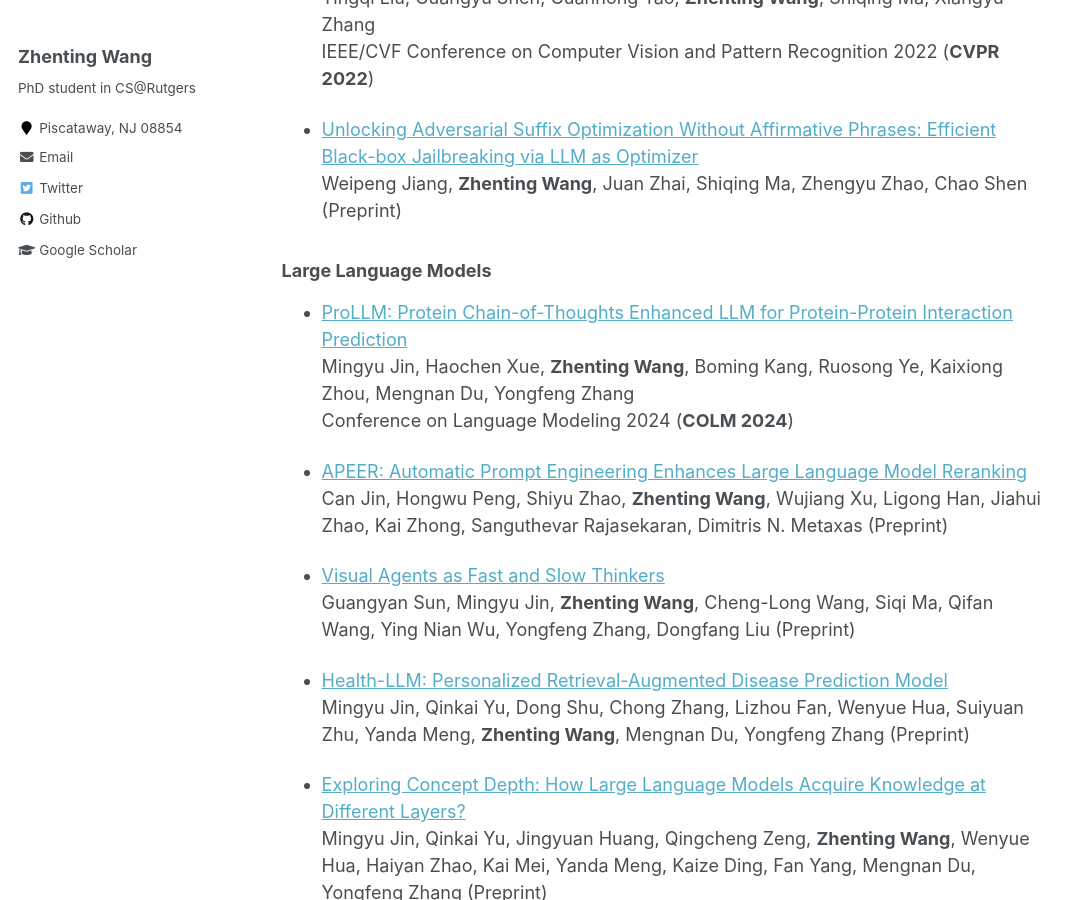
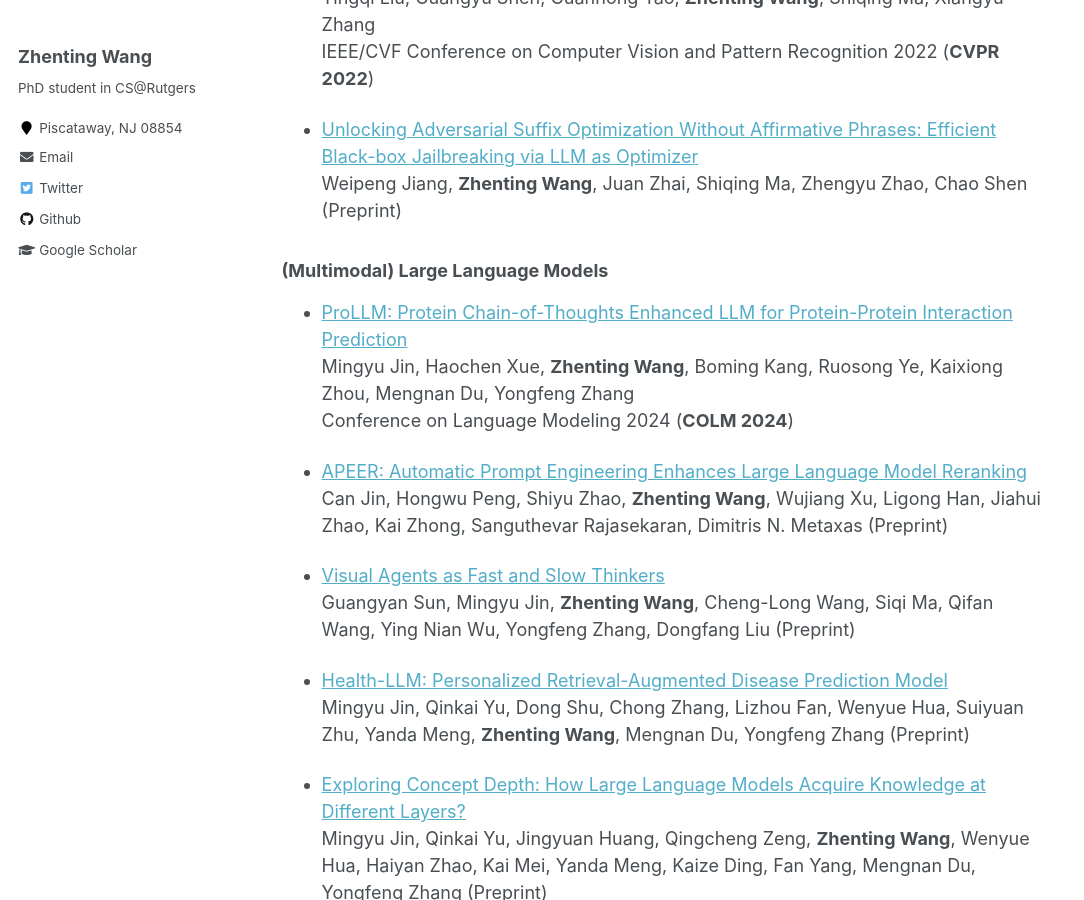
Before and after one commit to ZhentingWang/zhentingwang.github.io, a Jekyll site: the page built from _pages/about.md, in a window 1280 px wide and 900 px high, scrolled down 3944 px. Shown: the whole window, without its empty margins (0-1084 px from the left). Built offline with Jekyll 4.4.1, drawn with Linux system fonts in a browser that asks for light colours.

Commit message:
Update about.md

```diff
--- a/_pages/about.md
+++ b/_pages/about.md
@@ -126,7 +126,7 @@ IEEE/CVF Conference on Computer Vision and Pattern Recognition 2022 (**CVPR 2022
 * [Unlocking Adversarial Suffix Optimization Without Affirmative Phrases: Efficient Black-box Jailbreaking via LLM as Optimizer](https://arxiv.org/pdf/2408.11313)
 Weipeng Jiang, **Zhenting Wang**, Juan Zhai, Shiqing Ma, Zhengyu Zhao, Chao Shen (Preprint)
 
-### Large Language Models
+### (Multimodal) Large Language Models
 
 * [ProLLM: Protein Chain-of-Thoughts Enhanced LLM for Protein-Protein Interaction Prediction](https://www.biorxiv.org/content/10.1101/2024.04.18.590025v1.full.pdf)
 Mingyu Jin, Haochen Xue, **Zhenting Wang**, Boming Kang, Ruosong Ye, Kaixiong Zhou, Mengnan Du, Yongfeng Zhang
```
